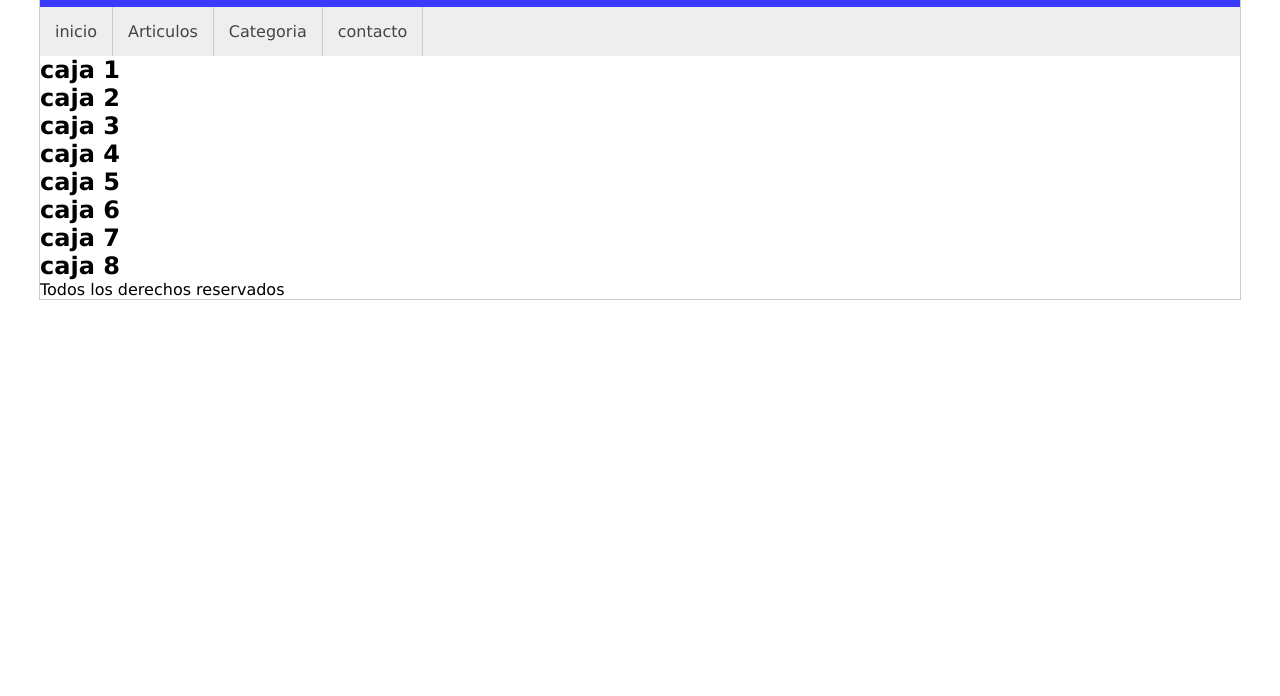
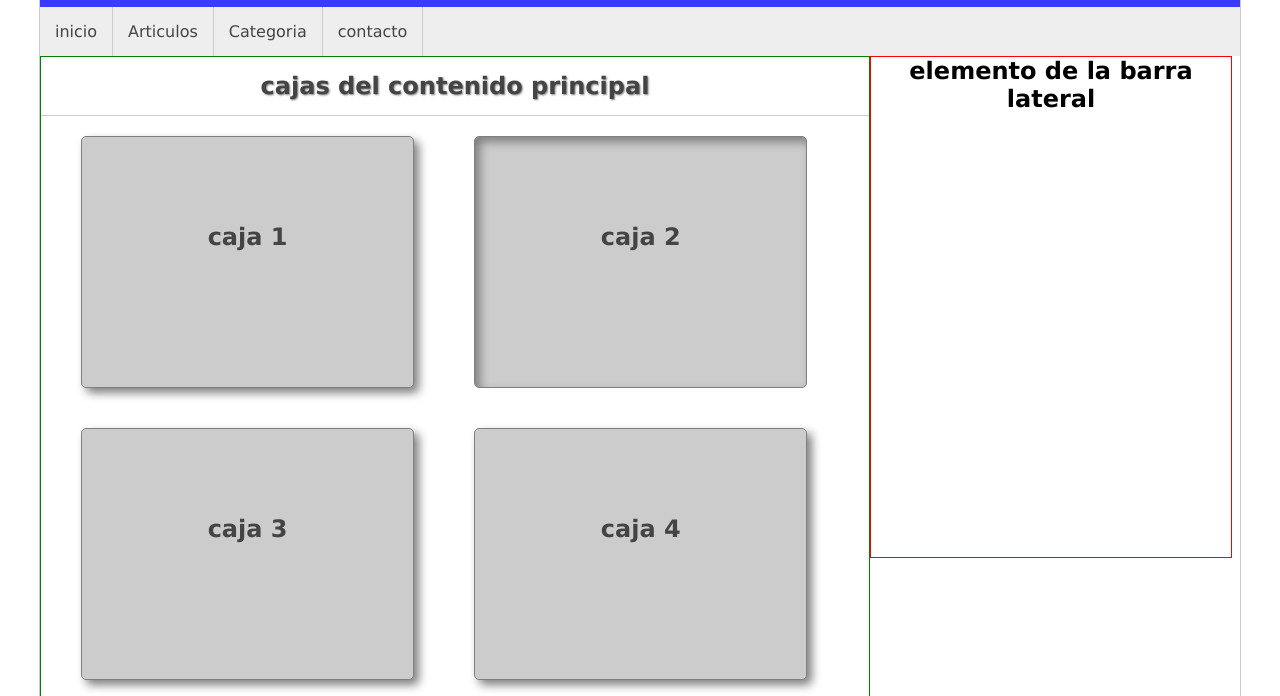
Before and after one commit to querola/CursoCSS, a plain HTML site: page 05-ejercicios/index.html in a window 1280 px wide. Shown: the part 104-800 px from the top of the page. Drawn offline with Linux system fonts and the light colour scheme.

Commit message:
todo bien hasta la seccion 12

```diff
--- a/05-ejercicios/index.html
+++ b/05-ejercicios/index.html
@@ -1,11 +1,13 @@
 <!DOCTYPE html>
 <html lang="en">
+
 <head>
     <meta charset="UTF-8" />
     <meta name="viewport" content="width=device-width, initial-scale=1.0" />
     <title>ejercicio con html y css</title>
     <link rel="stylesheet" type="text/css" href="styles.css" />
 </head>
+
 <body>
     <div id="general">
         <header id="header">
@@ -21,12 +23,13 @@
             <div class="clearfix"></div>
         </nav>
         <section id="contenido">
+            <h1>cajas del contenido principal</h1>
             <div class="caja">
                 <h2>
                     caja 1
                 </h2>
             </div>
-            <div class="caja">
+            <div class="caja sombra-interior" >
                 <h2>
                     caja 2
                 </h2>
@@ -63,13 +66,16 @@
             </div>
         </section>
 
-      <sidebar id="lateral">
-        <div class="caja"></div>
-      </sidebar>
-
+        <aside id="lateral">
+            <div class="caja">
+                <h2>elemento de la barra lateral</h2>
+            </div>
+        </aside>
+        <div class="clearfix"></div>
         <footer id="footer">
             Todos los derechos reservados
         </footer>
     </div>
 </body>
+
 </html>
--- a/05-ejercicios/styles.css
+++ b/05-ejercicios/styles.css
@@ -48,3 +48,49 @@
     color: white;
 
 }
+#contenido{
+    width: 69%;
+    border: 1px solid green;
+    float: left;
+}
+#lateral{
+    width: 30%;
+    border: 1px solid red;
+    float: left;
+    min-height: 500px;
+    text-align: center;
+}
+#contenido > h1{
+    text-align: center;
+    border-bottom:  1px solid #ccc;
+    padding: 15px;
+    color: #444;
+    text-shadow: 1px 1px 2px gray;
+}
+#contenido .caja{
+    width: 40%;
+    height: 250px;
+    background-color: #ccc;
+    border: 1px solid gray;
+    color: white;
+    float: left;
+    margin: 20px;
+    margin-left: 40px;
+    text-align: center;
+    line-height: 200px;
+    color: #444;
+    box-shadow: 5px 5px 10px gray;
+    border-radius: 5px;
+}
+.sombra-interior{
+    box-shadow: 5px 5px 10px gray inset !important;
+}
+footer{
+    width: 100%;
+    height: 55px;
+    line-height: 55px;
+    background: #eee;
+    text-align: center;
+    color: #444;
+    border-top: 1px solid #eee;
+}
```
Lines whose indentation alone changed are shown as unchanged.
